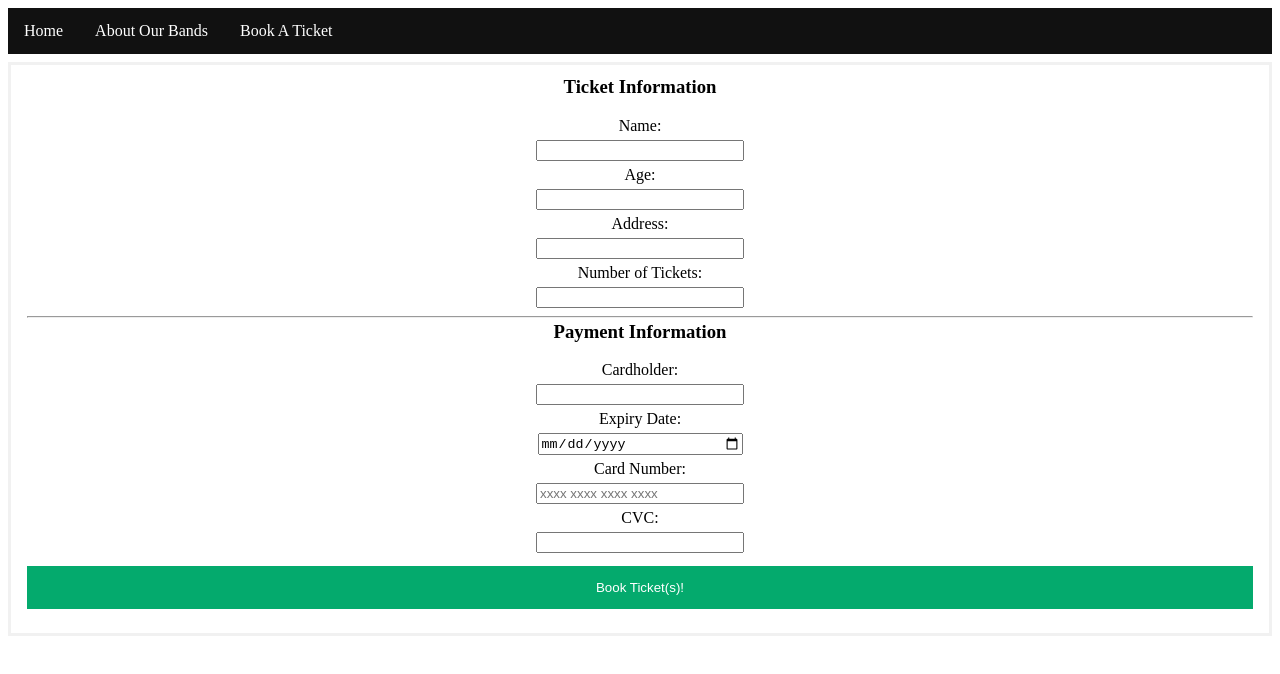
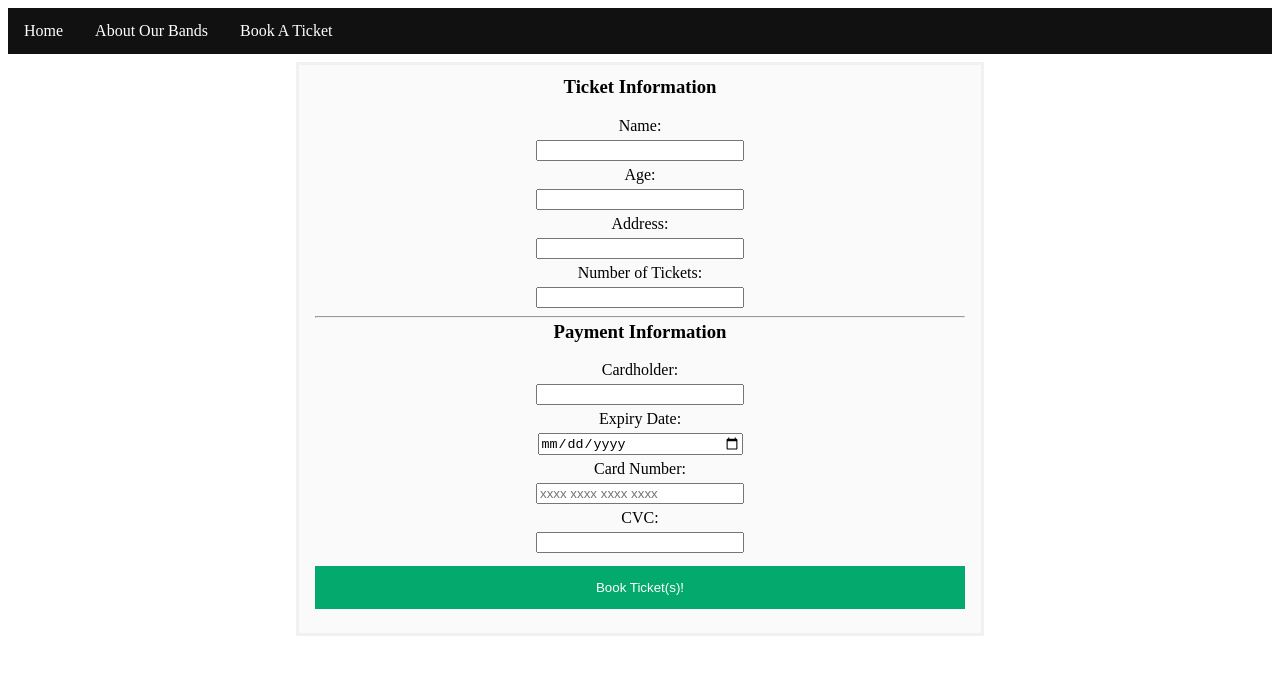
Before and after one commit to OisinJohnston/Concert-Booker-Assignment, a plain HTML site: page book.html in a window 1280 px wide. Drawn offline with Linux system fonts and the light colour scheme.

Commit message:
Some Style Changes

```diff
--- a/styles.css
+++ b/styles.css
@@ -46,6 +46,8 @@ form, table {
     padding: 16px;
     margin: 8px auto;
     text-align: center;
+	max-width: 650px;
+	background-color: #fafafa
 }
 
 #events td, th {
```
